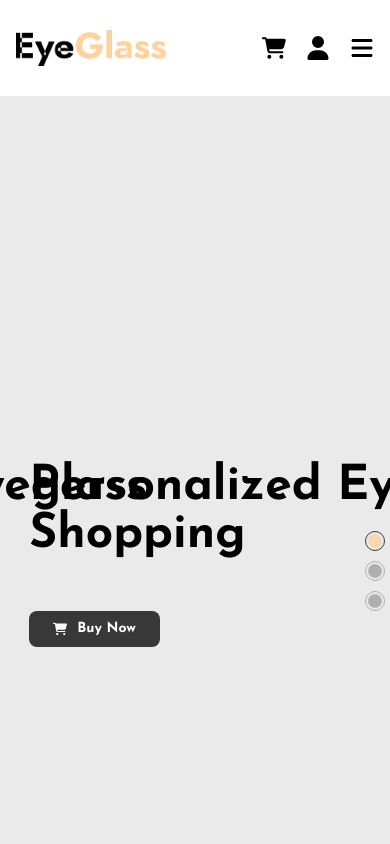
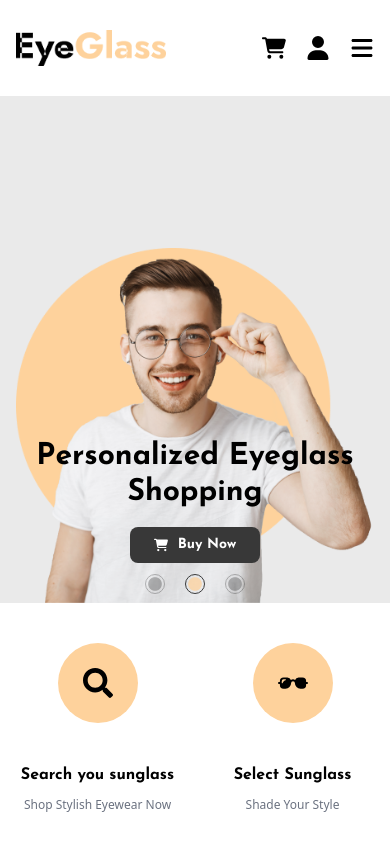
Before and after one commit to devRezaulKarim/md-rezaul-karim-Landing-Page--Challenge, a React (Vite) app: page / in a window 390 px wide. Shown: the top 844 px of the page. Built offline with nearby package versions, Linux system fonts and the light colour scheme.

Commit message:
Make the banner responsive for mobile, tab and computer

```diff
--- a/src/components/Banner.jsx
+++ b/src/components/Banner.jsx
@@ -10,27 +10,31 @@ const Banner = () => {
   const settings = {
     dots: true,
     infinite: true,
+    autoplay: true,
     speed: 500,
+    autoplaySpeed: 5000,
+    cssEase: "linear",
     slidesToShow: 1,
     slidesToScroll: 1,
     arrows: false,
+    pauseOnDotsHover: false,
   };
   const bannerSlides = Array.from({ length: 3 });
   return (
     <div className="bg-[#eaeaea] banner">
-      <div className="container mx-auto h-[918px]">
-        <Slider className="" {...settings}>
+      <div className="container mx-auto h-[60vh] md:h-[70vh] lg:h-[918px]">
+        <Slider {...settings}>
           {bannerSlides.map((n, i) => (
-            <div key={i} className="h-[918px]">
-              <div className="bg-no-repeat h-full relative bg-bottom w-[85%] mx-auto">
+            <div key={i} className="h-[60vh] md:h-[70vh] lg:h-[918px]">
+              <div className="bg-no-repeat h-full relative bg-bottom lg:w-[85%] mx-auto">
                 <div
-                  className={`max-w-[1321px] ml-auto grid place-content-end h-full mt-auto px-[149px]`}
+                  className={`max-w-[1321px] ml-auto grid place-content-end h-full mt-auto lg:px-[149px] px-4`}
                 >
                   <img src={bannerImage} alt="Banner Image" />
                 </div>
 
-                <div className="absolute left-0 top-1/2 -translate-y-1/2">
-                  <h1 className="font-josefin text-5xl font-bold w-[556px] mb-[52px]">
+                <div className="absolute flex flex-col items-center lg:block lg:left-0  lg:-translate-x-0  bottom-10 md:bottom-14 lg:bottom-1/2 lg:translate-y-1/2 w-full">
+                  <h1 className="font-josefin text-3xl md:text-5xl font-bold  md:w-[556px] mb-4 lg:mb-[52px] text-center lg:text-start">
                     Personalized Eyeglass Shopping
                   </h1>
                   <Button icon={true}>Buy Now</Button>
--- a/src/components/BuyEasyStep.jsx
+++ b/src/components/BuyEasyStep.jsx
@@ -35,7 +35,7 @@ const BuyEasyStep = () => {
           <div className=" bg-[#fed29c] w-20 md:w-[130px] aspect-square rounded-full grid place-items-center text-3xl md:text-4xl lg:absolute top-0 -translate-y-1/2">
             {step.icon}
           </div>
-          <h5 className="font-bold font-josefin mb-[10px] md:text-2xl lg:text-base">
+          <h5 className="font-bold font-josefin mb-[10px] md:text-2xl lg:text-xl">
             {step.title}
           </h5>
           <p className="text-xs md:text-lg lg:text-xs text-gray-500 ">
--- a/src/components/Footer.jsx
+++ b/src/components/Footer.jsx
@@ -94,7 +94,7 @@ const Footer = () => {
           <p className="md:text-lg">
             Copyright © 2023 All rights reserved by Eyeglass
           </p>
-          <p className="flex gap-[30px] mt-4 md:mt-0 md:text-lg">
+          <p className="flex justify-center gap-[30px] mt-4 md:mt-0 md:text-lg">
             <Link to={"#"}>Privacy Policy</Link>
             <Link to={"#"}>Terms of service</Link>
           </p>
--- a/src/components/Navbar.jsx
+++ b/src/components/Navbar.jsx
@@ -23,7 +23,10 @@ const Navbar = () => {
         <ul className="hidden lg:flex gap-[30px] font-josefin  ">
           {navigationLinksName.map((navLink) => (
             <li key={navLink}>
-              <NavLink to={`/${navLink.replace(" ", "").toLowerCase()}`}>
+              <NavLink
+                className={"text-lg"}
+                to={`/${navLink.replace(" ", "").toLowerCase()}`}
+              >
                 {navLink}
               </NavLink>
             </li>
--- a/src/components/Products.jsx
+++ b/src/components/Products.jsx
@@ -66,10 +66,10 @@ const Products = () => {
           Experience crystal clear vision and elevated style with our premium
           collection of eyeglasses.
         </p>
-        <div className="flex items-center mt-8 md:mt-0">
+        <div className="flex items-center mt-8 md:mt-0 justify-center">
           {productCategories.map((cat) => (
             <button
-              className={`rounded border px-5 py-1 duration 200 whitespace-nowrap ${
+              className={`rounded border px-5 py-1 duration 200 whitespace-nowrap md:text-xl lg:text-base ${
                 selectedCategory === cat ? "border-black" : "border-transparent"
               }`}
               key={cat}
--- a/src/index.css
+++ b/src/index.css
@@ -22,3 +22,23 @@
   justify-content: center;
   align-items: end;
 }
+
+@media (max-width: 991.98px) {
+  .banner .slick-dots {
+    bottom: 20px;
+    flex-direction: row;
+    gap: 10px;
+    justify-content: center;
+    align-items: end;
+  }
+}
+
+@media (max-width: 575.98px) {
+  .banner .slick-dots {
+    bottom: 15px;
+    flex-direction: row;
+    gap: 10px;
+    justify-content: center;
+    align-items: end;
+  }
+}
```
